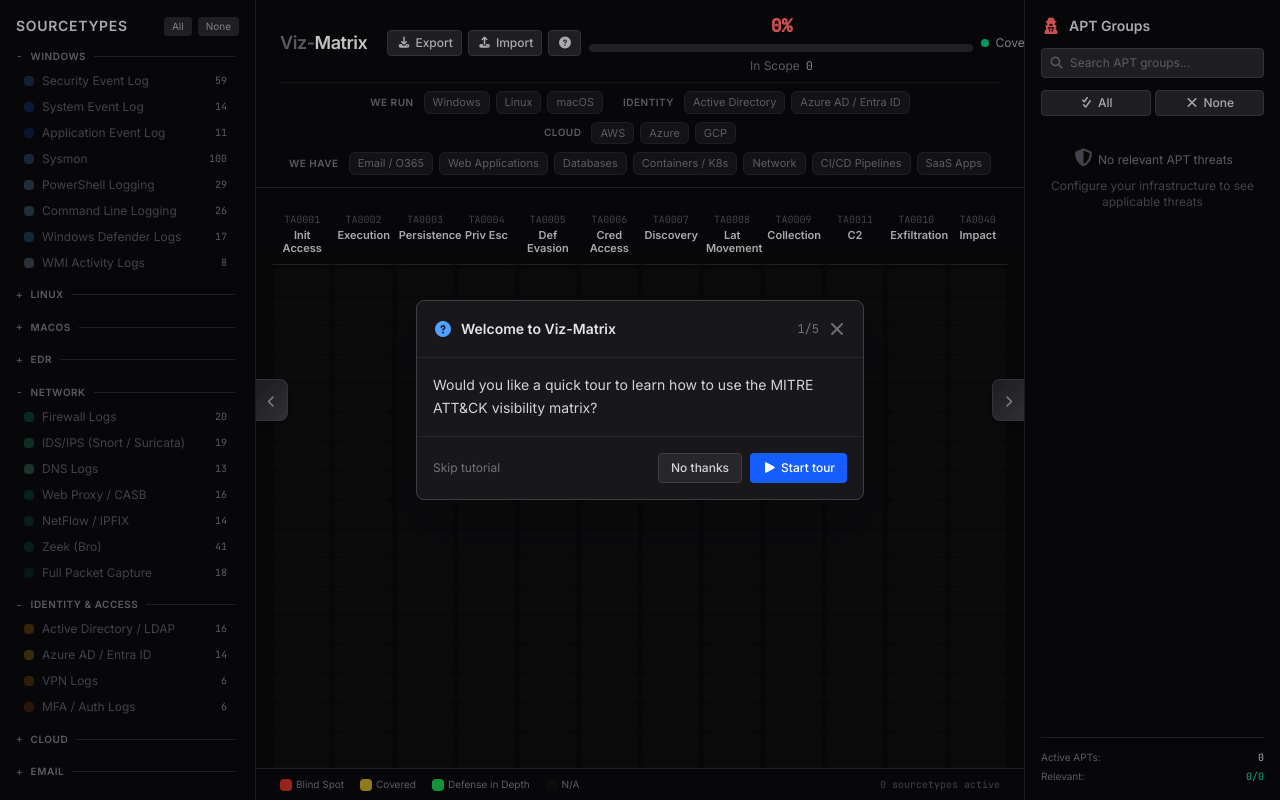
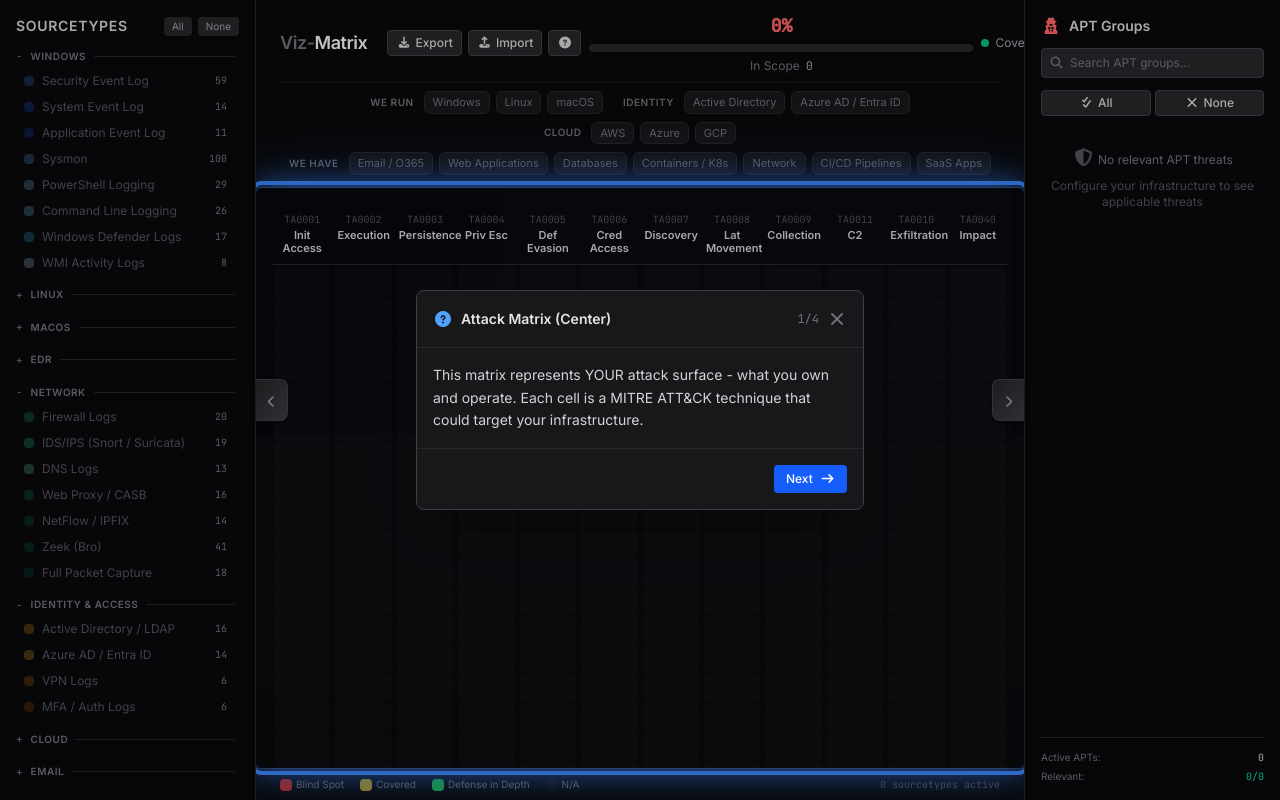
Before and after one commit to Infinit3i/Viz-Matrix, a Vue app: page / in a window 1280 px wide. Built offline with nearby package versions, Linux system fonts and the light colour scheme.

Commit message:
update help

```diff
--- a/src/components/HelpTutorial.vue
+++ b/src/components/HelpTutorial.vue
@@ -14,12 +14,6 @@
 const showTutorial = ref(false)
 
 const steps = [
-  {
-    title: 'Welcome to Viz-Matrix',
-    description: 'Would you like a quick tour to learn how to use the MITRE ATT&CK visibility matrix?',
-    target: null,
-    position: 'center'
-  },
   {
     title: 'Attack Matrix (Center)',
     description: 'This matrix represents YOUR attack surface - what you own and operate. Each cell is a MITRE ATT&CK technique that could target your infrastructure.',
@@ -50,7 +44,7 @@
 
 function startTutorial() {
   showTutorial.value = true
-  currentStep.value = 1 // Skip the intro step
+  currentStep.value = 0 // Start with first actual step
   nextTick(() => {
     highlightTarget()
   })
@@ -67,11 +61,6 @@
   }
 }
 
-function skipTutorial() {
-  cleanupHighlights()
-  localStorage.setItem('viz-matrix-tutorial-seen', 'true')
-  closeTutorial()
-}
 
 function closeTutorial() {
   cleanupHighlights()
@@ -108,7 +97,7 @@
   // Check if user has seen tutorial before or if forced to show
   const hasSeenTutorial = localStorage.getItem('viz-matrix-tutorial-seen')
   if (!hasSeenTutorial || props.forceShow) {
-    showTutorial.value = true
+    startTutorial()
   }
 })
 
@@ -146,40 +135,15 @@
         </div>
 
         <!-- Actions -->
-        <div class="flex items-center justify-between p-4 border-t border-zinc-800">
+        <div class="flex items-center justify-end p-4 border-t border-zinc-800">
           <button
-            @click="skipTutorial"
-            class="text-xs text-zinc-500 hover:text-zinc-300"
+            @click="nextStep"
+            class="px-3 py-1.5 text-xs font-medium text-white bg-blue-600 hover:bg-blue-700 rounded transition-colors"
           >
-            Skip tutorial
+            {{ currentStep === steps.length - 1 ? 'Finish' : 'Next' }}
+            <i v-if="currentStep < steps.length - 1" class="fas fa-arrow-right ml-1"></i>
+            <i v-else class="fas fa-check ml-1"></i>
           </button>
-
-          <div class="flex gap-2">
-            <button
-              v-if="currentStep === 0"
-              @click="skipTutorial"
-              class="px-3 py-1.5 text-xs font-medium text-zinc-300 bg-zinc-800 hover:bg-zinc-700 border border-zinc-700 hover:border-zinc-600 rounded transition-colors"
-            >
-              No thanks
-            </button>
-            <button
-              v-if="currentStep === 0"
-              @click="startTutorial"
-              class="px-3 py-1.5 text-xs font-medium text-white bg-blue-600 hover:bg-blue-700 rounded transition-colors"
-            >
-              <i class="fas fa-play mr-1"></i>Start tour
-            </button>
-
-            <button
-              v-if="currentStep > 0"
-              @click="nextStep"
-              class="px-3 py-1.5 text-xs font-medium text-white bg-blue-600 hover:bg-blue-700 rounded transition-colors"
-            >
-              {{ currentStep === steps.length - 1 ? 'Finish' : 'Next' }}
-              <i v-if="currentStep < steps.length - 1" class="fas fa-arrow-right ml-1"></i>
-              <i v-else class="fas fa-check ml-1"></i>
-            </button>
-          </div>
         </div>
       </div>
     </div>
```
Also changed, not shown: 1 other file (tests, documents, lock files or other folders).
